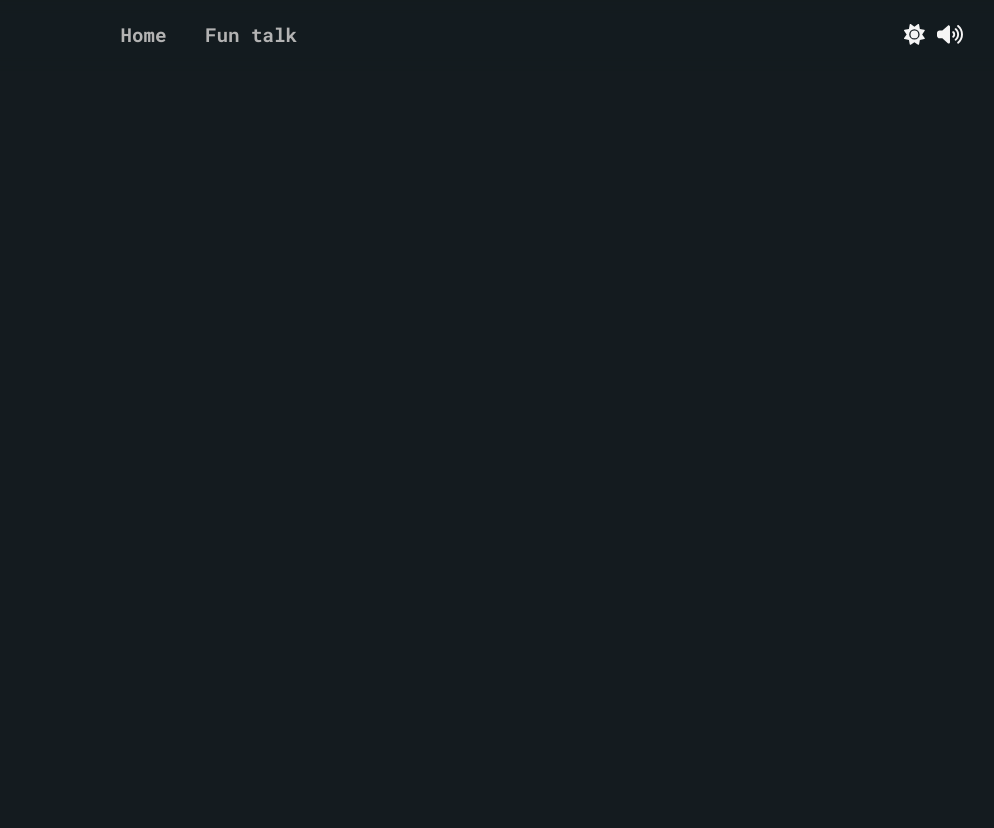
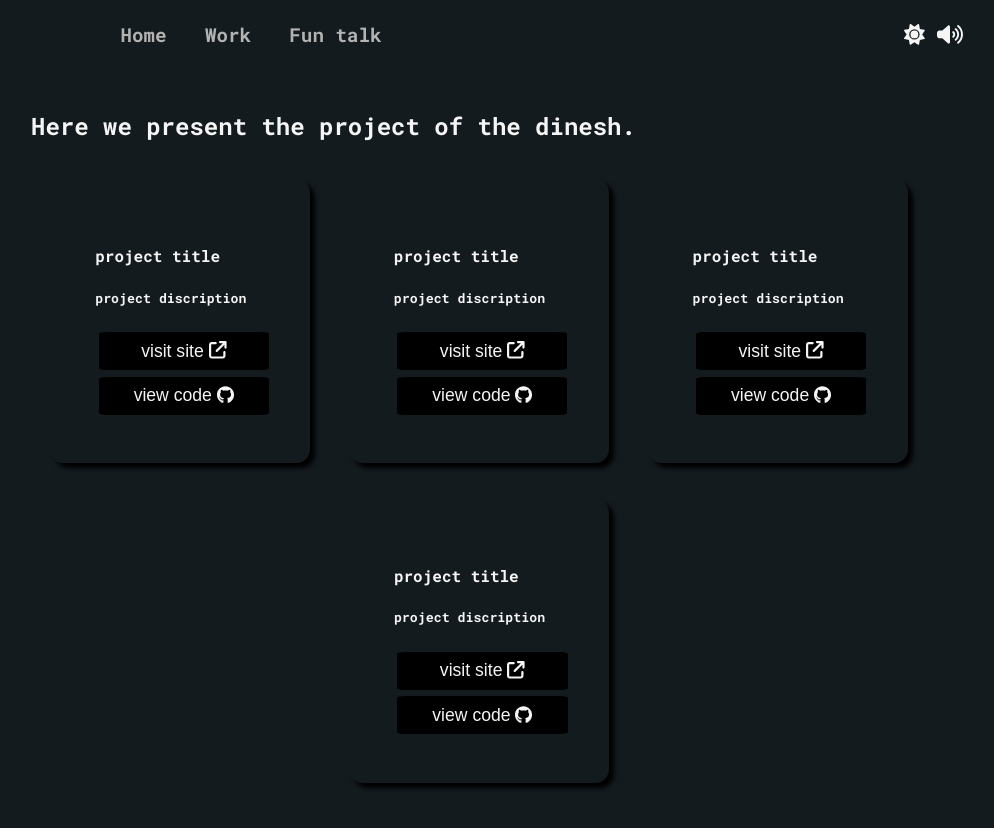
Before and after one commit to dineshnikhil/dineshnikhil.github.io, a React (Create React App) app: page /projects in a window 1280 px wide. Before the commit this address had no page. Shown: the top 828 px of the page, without its empty margins (161-1155 px from the left). Before the commit the page ends 800 px from the top, so only its background shows below. Built offline with nearby package versions, Linux system fonts and the light colour scheme.

Commit message:
added the project work section/

```diff
--- a/src/App.js
+++ b/src/App.js
@@ -2,9 +2,10 @@ import React from 'react';
 import classes from './App.module.css';
 import Home from './components/home/Home';
 import Nav from './components/nav/Nav';
-import FunTalk from './components/funTalks/FunTalk'
+import FunTalk from './components/funTalks/FunTalk';
 
 import { Routes, Route } from 'react-router-dom';
+import Projects from './components/projects/Projects';
 
 function App() {
 	return (
@@ -12,7 +13,8 @@ function App() {
 			<Nav />
 			<main className={classes.maindiv}>
 				<Routes>
-          <Route path='/' element={<Home />} />
+					<Route path="/" element={<Home />} />
+					<Route path="/projects" element={<Projects />} />
 					<Route path="/funtalk" element={<FunTalk />} />
 				</Routes>
 			</main>
--- a/src/components/nav/Nav.jsx
+++ b/src/components/nav/Nav.jsx
@@ -1,30 +1,29 @@
-import React from 'react'
-import { useState } from 'react'
-import classes from './Nav.module.css'
-import { FontAwesomeIcon } from '@fortawesome/react-fontawesome'
-import { faSun } from '@fortawesome/free-solid-svg-icons'
-import { faMoon } from '@fortawesome/free-solid-svg-icons'
-import { faVolumeHigh } from '@fortawesome/free-solid-svg-icons'
-import { faVolumeMute } from '@fortawesome/free-solid-svg-icons'
-import { NavLink } from 'react-router-dom'
+import React from 'react';
+import { useState } from 'react';
+import classes from './Nav.module.css';
+import { FontAwesomeIcon } from '@fortawesome/react-fontawesome';
+import { faSun } from '@fortawesome/free-solid-svg-icons';
+import { faMoon } from '@fortawesome/free-solid-svg-icons';
+import { faVolumeHigh } from '@fortawesome/free-solid-svg-icons';
+import { faVolumeMute } from '@fortawesome/free-solid-svg-icons';
+import { NavLink } from 'react-router-dom';
 
-import clickSound from '../../audio/click.wav'
-import soundOn from '../../audio/soundOn.wav'
-import soundOff from '../../audio/soundOff.wav'
+import clickSound from '../../audio/click.wav';
+import soundOn from '../../audio/soundOn.wav';
+import soundOff from '../../audio/soundOff.wav';
 
 function Nav() {
-
 	const [icon, setIcon] = useState(faSun);
 	const [speakerIcon, setSpeakerIcon] = useState(faVolumeHigh);
 	const [mode, setMode] = useState(true);
 	const [muted, setMuted] = useState(false);
 
-  const clickSnd = new Audio(clickSound)
-  const soundOnSnd = new Audio(soundOn)
-  const soundOffSnd = new Audio(soundOff)
+	const clickSnd = new Audio(clickSound);
+	const soundOnSnd = new Audio(soundOn);
+	const soundOffSnd = new Audio(soundOff);
 
 	function startSound() {
-    if(muted) {
+		if (muted) {
 			clickSnd.played();
 		} else {
 			clickSnd.play();
@@ -40,36 +39,51 @@ function Nav() {
 	}
 
 	function modeChangeHandler() {
-    if(mode) {
+		if (mode) {
 			startSound();
 			document.documentElement.setAttribute('data-theme', 'light');
 			setIcon(faMoon);
-      setMode(false)
+			setMode(false);
 		} else {
 			startSound();
 			document.documentElement.setAttribute('data-theme', 'dark');
 			setIcon(faSun);
-      setMode(true)
+			setMode(true);
 		}
 	}
 
 	function muteHandler() {
-    if(muted) {
+		if (muted) {
 			setMuted(false);
 			setSpeakerIcon(faVolumeHigh);
-      soundOnHandler()
+			soundOnHandler();
 		} else {
 			setMuted(true);
 			setSpeakerIcon(faVolumeMute);
-      soundOffHandler()
+			soundOffHandler();
 		}
 	}
 
 	return (
 		<nav>
 			<div className={classes.navlink_div}>
-            <NavLink className={classes.navLinks} to="/" onClick={soundOffHandler}>Home</NavLink>
-            <NavLink className={classes.navLinks} to="/funtalk" onClick={soundOffHandler}>Fun talk</NavLink>
+				<NavLink className={classes.navLinks} to="/" onClick={soundOffHandler}>
+					Home
+				</NavLink>
+				<NavLink
+					className={classes.navLinks}
+					to="/projects"
+					onClick={soundOffHandler}
+				>
+					Work
+				</NavLink>
+				<NavLink
+					className={classes.navLinks}
+					to="/funtalk"
+					onClick={soundOffHandler}
+				>
+					Fun talk
+				</NavLink>
 			</div>
 			<div className={classes.setting}>
 				<button onClick={modeChangeHandler}>
@@ -80,7 +94,7 @@ function Nav() {
 				</button>
 			</div>
 		</nav>
-  )
+	);
 }
 
-export default Nav
+export default Nav;
--- /dev/null
+++ b/src/components/projects/Project.module.css
@@ -0,0 +1,15 @@
+.projects_div {
+	padding: 7% 15%;
+}
+
+.project_cards_div {
+	display: flex;
+	flex-wrap: wrap;
+	justify-content: space-around;
+}
+
+@media (min-width: 320px) and (max-width: 425px) {
+	.projects_div {
+		padding: 20% 10%;
+	}
+}
--- /dev/null
+++ b/src/components/projects/ProjectCard.jsx
@@ -0,0 +1,23 @@
+import React from 'react';
+import classes from './ProjectCard.module.css';
+
+import { faGithub } from '@fortawesome/free-brands-svg-icons';
+import { faArrowUpRightFromSquare } from '@fortawesome/free-solid-svg-icons';
+import { FontAwesomeIcon } from '@fortawesome/react-fontawesome';
+
+function ProjectCard() {
+	return (
+		<div className={classes.project_card_div}>
+			<h4>project title</h4>
+			<h5>project discription</h5>
+			<button>
+				visit site <FontAwesomeIcon icon={faArrowUpRightFromSquare} />
+			</button>
+			<button>
+				view code <FontAwesomeIcon icon={faGithub} />
+			</button>
+		</div>
+	);
+}
+
+export default ProjectCard;
--- /dev/null
+++ b/src/components/projects/ProjectCard.module.css
@@ -0,0 +1,39 @@
+.project_card_div {
+	/* background-color: var(--secondary-color); */
+	border-radius: 5%;
+	box-shadow: 5px 5px 5px black;
+
+	padding: 5%;
+	margin: 2%;
+	width: 19%;
+}
+
+.project_card_div:hover {
+	box-shadow: 3px 3px 5px var(--bg-color);
+}
+
+.project_card_div button {
+	width: 100%;
+	text-align: center;
+	font-size: 1.1rem;
+	border: none;
+	border-radius: 5%;
+	margin: 2%;
+	padding: 5% 0;
+
+	background-color: var(--social-bg-color);
+	color: var(--social-link-color);
+}
+
+.project_card_div button:hover {
+	background-color: var(--social-link-color);
+	color: #d33a3a;
+	cursor: pointer;
+}
+
+@media (min-width: 320px) and (max-width: 425px) {
+	.project_card_div {
+		width: 80%;
+		margin: 5% 2%;
+	}
+}
--- /dev/null
+++ b/src/components/projects/Projects.jsx
@@ -0,0 +1,19 @@
+import React from 'react';
+import classes from './Project.module.css';
+import ProjectCard from './ProjectCard';
+
+function Projects() {
+	return (
+		<div className={classes.projects_div}>
+			<h2>Here we present the project of the dinesh.</h2>
+			<div className={classes.project_cards_div}>
+				<ProjectCard />
+				<ProjectCard />
+				<ProjectCard />
+				<ProjectCard />
+			</div>
+		</div>
+	);
+}
+
+export default Projects;
--- a/src/index.css
+++ b/src/index.css
@@ -7,31 +7,31 @@
   --select-color: #E68F88;
   --link-color: #595959;
   --nav-bg: #f7ebd494; */
-  --bg-color: #141B1F;
-  --font-color: #F5F5F5;
-  --secondary-color: #77292D;
-  --select-color: #77292D;
-  --link-color: #B3B3B3;
+	--bg-color: #141b1f;
+	--font-color: #f5f5f5;
+	--secondary-color: #77292d;
+	--select-color: #77292d;
+	--link-color: #b3b3b3;
 	--nav-bg: #141c1f9c;
-  --social-link-color: #F5F5F5;
+	--social-link-color: #f5f5f5;
 	--social-bg-color: black;
 }
 
-[data-theme="light"] {
+[data-theme='light'] {
 	/* --bg-color: #141B1F;
   --font-color: #F5F5F5;
   --secondary-color: #77292D;
   --select-color: #77292D;
   --link-color: #B3B3B3;
   --nav-bg: #141c1f9c; */
-  --bg-color: #F7EBD4;
+	--bg-color: #f7ebd4;
 	--font-color: #292929;
-  --secondary-color: #DD3C3C;
-  --select-color: #E68F88;
+	--secondary-color: #dd3c3c;
+	--select-color: #e68f88;
 	--link-color: #595959;
 	--nav-bg: #f7ebd494;
 	--social-link-color: black;
-  --social-bg-color: #F5F5F5;
+	--social-bg-color: #f5f5f5;
 }
 
 body {
```
Lines whose indentation alone changed are shown as unchanged.
